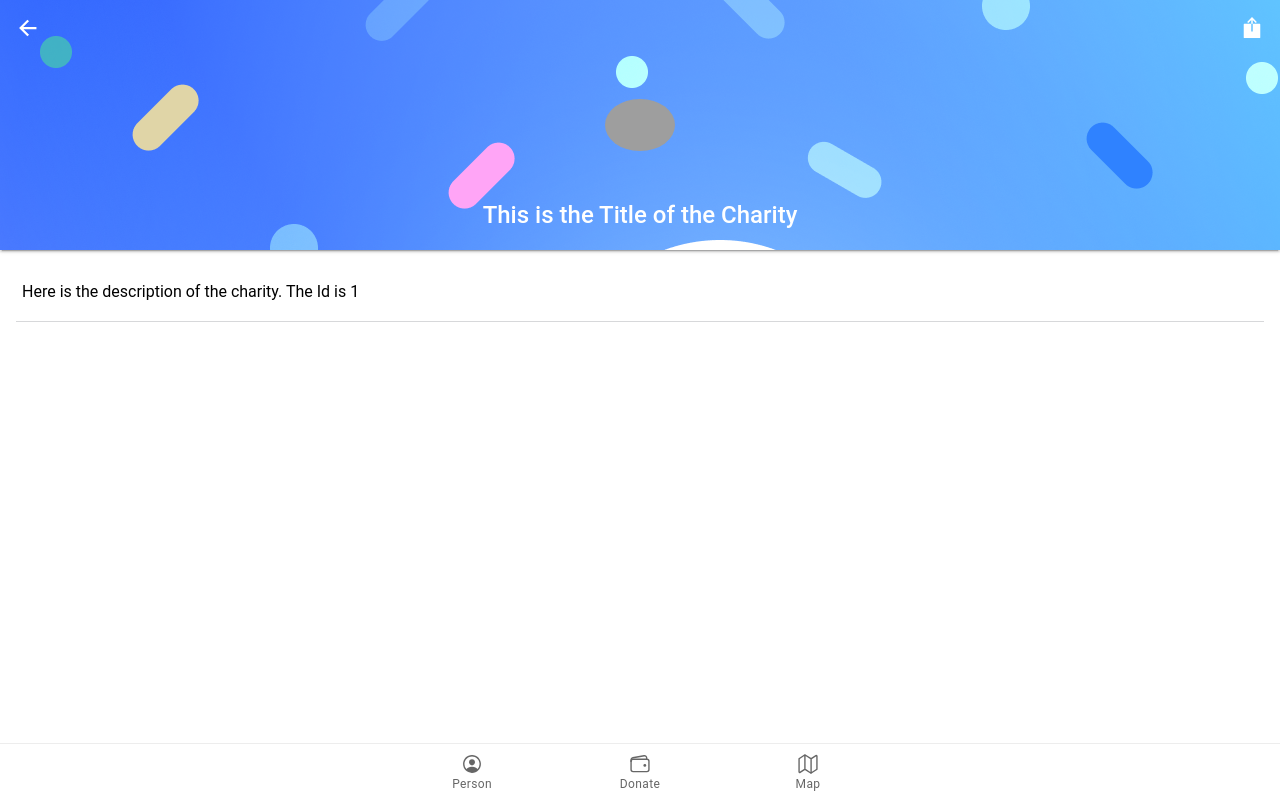
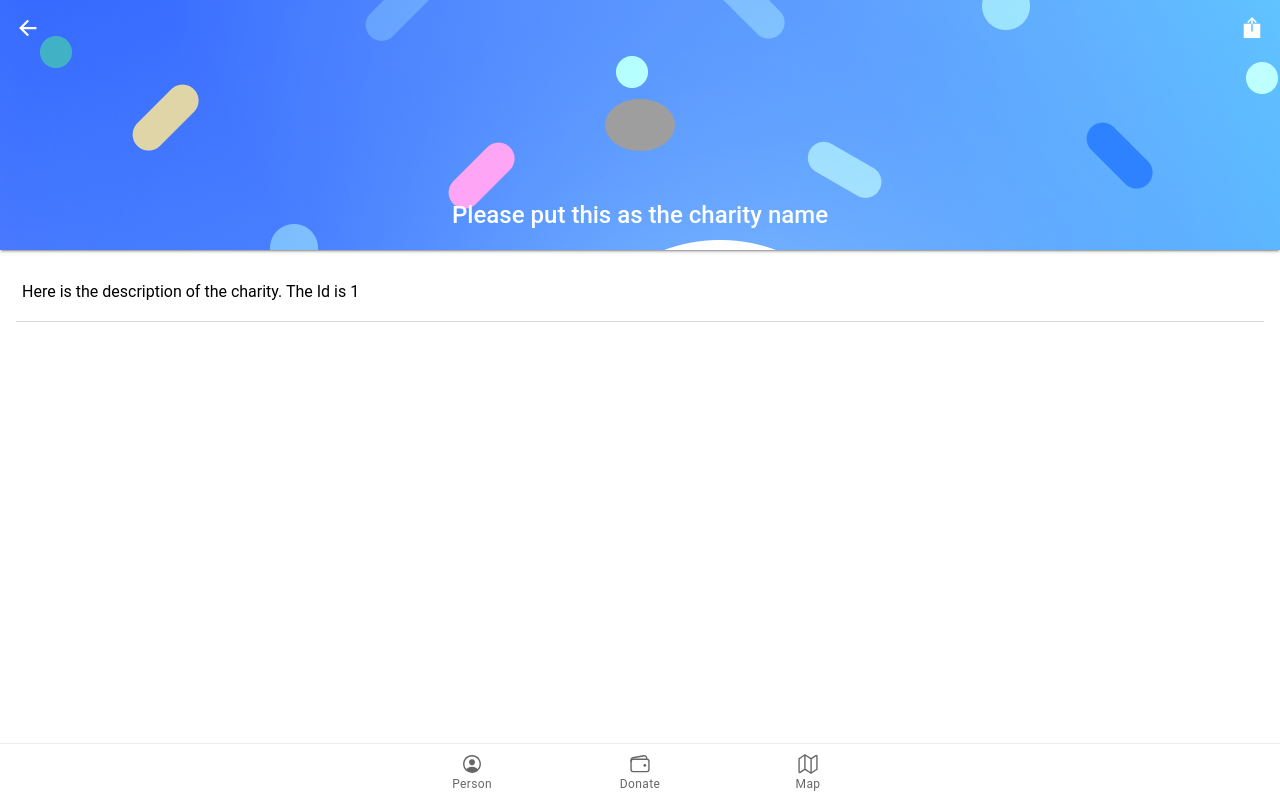
Before and after one commit to integrate-your-mind/recEV, a React (Create React App) app in the folder app/client/: page /charity/1 in a window 1280 px wide. Built offline with nearby package versions, Linux system fonts and the light colour scheme; grey boxes are pictures that could not be loaded.

Commit message:
Quality of life in Modal

```diff
--- a/app/client/src/pages/CharityModal.tsx
+++ b/app/client/src/pages/CharityModal.tsx
@@ -4,13 +4,32 @@ import { RouteComponentProps } from 'react-router';
 import './CharityModal.scss';
 
 import { ActionSheetButton } from '@ionic/core';
-import { IonActionSheet, IonChip, IonIcon, IonHeader, IonLabel, IonToolbar, IonButtons, IonContent, IonButton, IonBackButton, IonPage } from '@ionic/react'
-import { callOutline, callSharp, logoTwitter, logoGithub, logoInstagram, shareOutline, shareSharp } from 'ionicons/icons';
+import {
+    IonActionSheet,
+    IonChip,
+    IonIcon,
+    IonHeader,
+    IonLabel,
+    IonToolbar,
+    IonButtons,
+    IonContent,
+    IonButton,
+    IonBackButton,
+    IonPage,
+} from '@ionic/react';
+import {
+    callOutline,
+    callSharp,
+    logoTwitter,
+    logoGithub,
+    logoInstagram,
+    shareOutline,
+    shareSharp,
+} from 'ionicons/icons';
 
+interface StateProps {}
 
-interface StateProps {};
-
-interface DispatchProps {};
+interface DispatchProps {}
 
 interface CharityIdParams {
     id: string;
@@ -18,6 +37,12 @@ interface CharityIdParams {
 
 const SpeakerDetail = ({ match }: RouteComponentProps<CharityIdParams>) => {
     const id = match.params.id;
+
+    const charityName = 'Please put this as the charity name';
+    const charityWebsite = 'charityWebsite.com';
+    const charityDescription = `Here is the description of the charity. The Id is ${id}`;
+    const charityImage = 'asdf';
+
     const [showActionSheet, setShowActionSheet] = useState(false);
     const [actionSheetButtons, setActionSheetButtons] = useState<ActionSheetButton[]>([]);
     const [actionSheetHeader, setActionSheetHeader] = useState('');
@@ -25,13 +50,12 @@ const SpeakerDetail = ({ match }: RouteComponentProps<CharityIdParams>) => {
     function openContact() {
         setActionSheetButtons([
             {
-        text: `https://www.redcross.org/`,
-      }
+                text: `${charityWebsite}`,
+            },
         ]);
         setActionSheetHeader('Here is the Website of the Charity');
         setShowActionSheet(true);
     }
-
 
     return (
         <IonPage id="speaker-detail">
@@ -42,7 +66,7 @@ const SpeakerDetail = ({ match }: RouteComponentProps<CharityIdParams>) => {
                             <IonBackButton defaultHref="/Donate" />
                         </IonButtons>
                         <IonButtons slot="end">
-              <IonButton onClick = {() => openContact()}>
+                            <IonButton onClick={() => openContact()}>
                                 <IonIcon slot="icon-only" ios={shareOutline} md={shareSharp}></IonIcon>
                             </IonButton>
                         </IonButtons>
@@ -50,15 +74,14 @@ const SpeakerDetail = ({ match }: RouteComponentProps<CharityIdParams>) => {
                 </IonHeader>
 
                 <div className="speaker-background">
-          <img src='./img/redCross.png' alt='redCross.png'/>
-          <h2>This is the Title of the Charity</h2>
+                    <img src={charityImage} alt="charityImage.png" />
+                    <h2>{charityName}</h2>
                 </div>
 
                 <div className="ion-padding speaker-detail">
-          <p>Here is the description of the charity. The Id is {id}</p>
+                    <p>{charityDescription}</p>
 
-          <hr/>
-
+                    <hr />
                 </div>
             </IonContent>
             <IonActionSheet
@@ -71,5 +94,4 @@ const SpeakerDetail = ({ match }: RouteComponentProps<CharityIdParams>) => {
     );
 };
 
-
 export default SpeakerDetail;
```
Also changed, not shown: app/client/src/pages/img/redCross.jpg (deleted), app/client/src/pages/img/redCross.png (deleted). Lines whose indentation alone changed are shown as unchanged.
